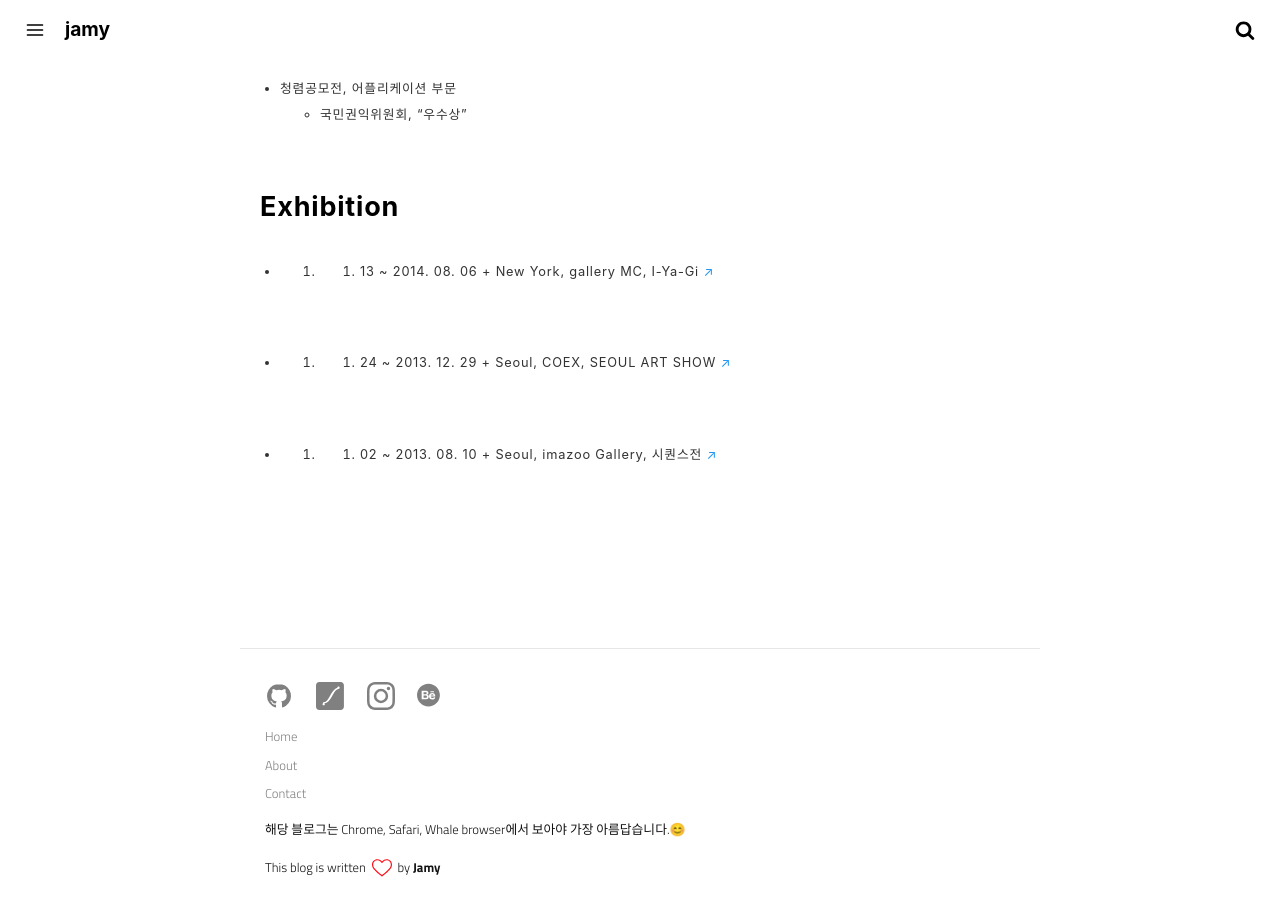
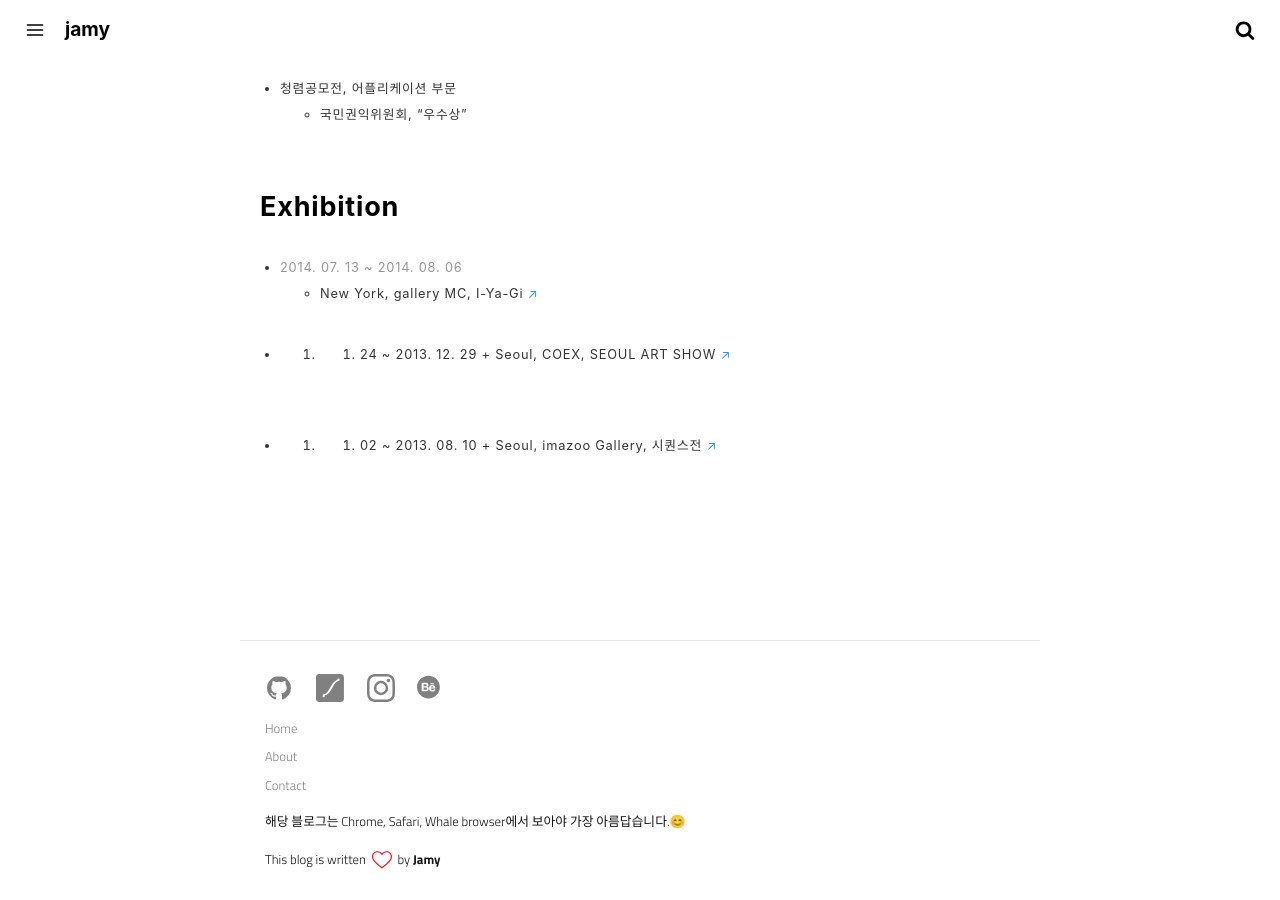
Before and after one commit to crazyjamy/crazyjamy.github.io, a Jekyll site: the page built from about.md, in a window 1280 px wide and 900 px high, scrolled down 1805 px. Built offline with Jekyll 4.4.1, drawn with Linux system fonts in a browser that asks for light colours.

Commit message:
Update about.md

```diff
--- a/about.md
+++ b/about.md
@@ -61,7 +61,7 @@
   - 국민권익위원회, "우수상"
 
 ### Exhibition
-+ 2014. 07. 13 ~ 2014. 08. 06
++ <span style="color: #969696;">2014. 07. 13 ~ 2014. 08. 06</span>
   + New York, gallery MC, I-Ya-Gi <a href="http://www.gallerymc.org/h/i-ya-gi-that-connote-you-and-me/" target="_blank">↗</a>
 + 2013. 12. 24 ~ 2013. 12. 29
   + Seoul, COEX, SEOUL ART SHOW <a href="http://seoulartshow.com/n_sub02/2014_02_01.php" target="_blank">↗</a>
```
